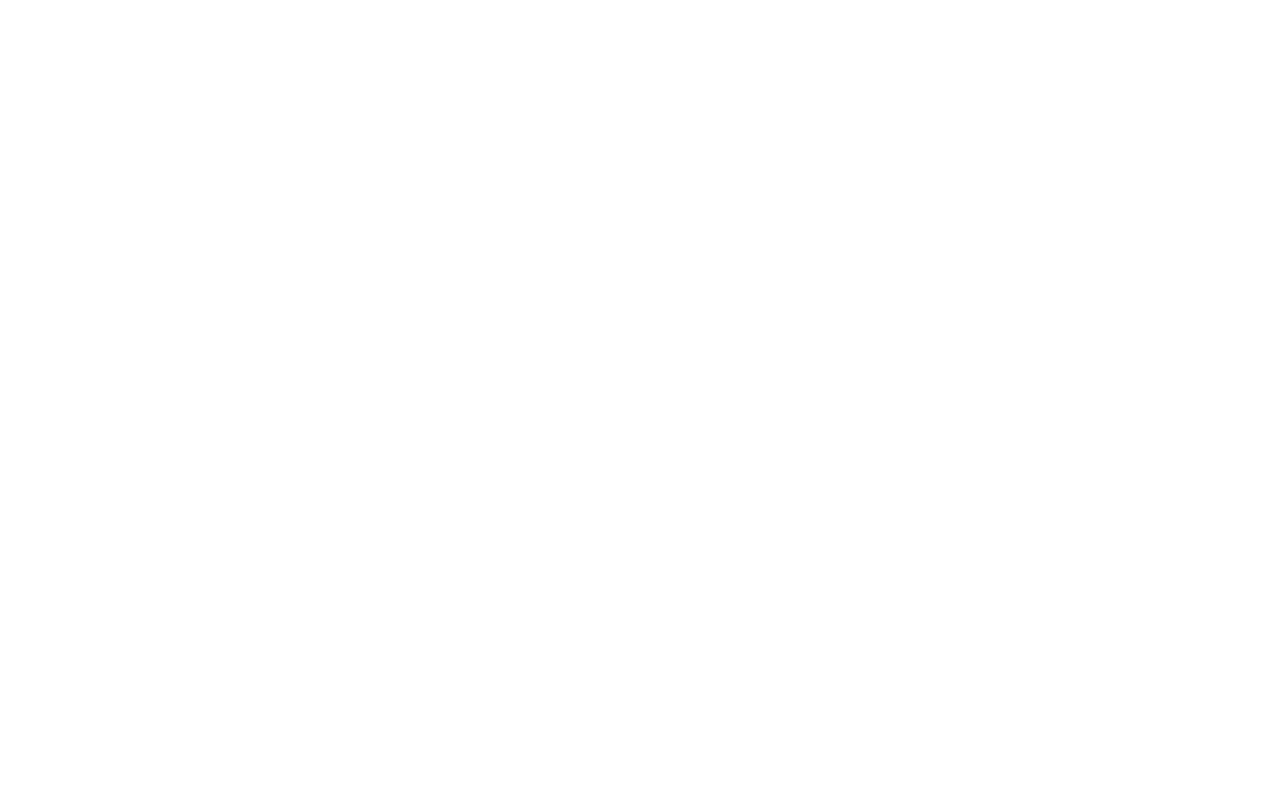
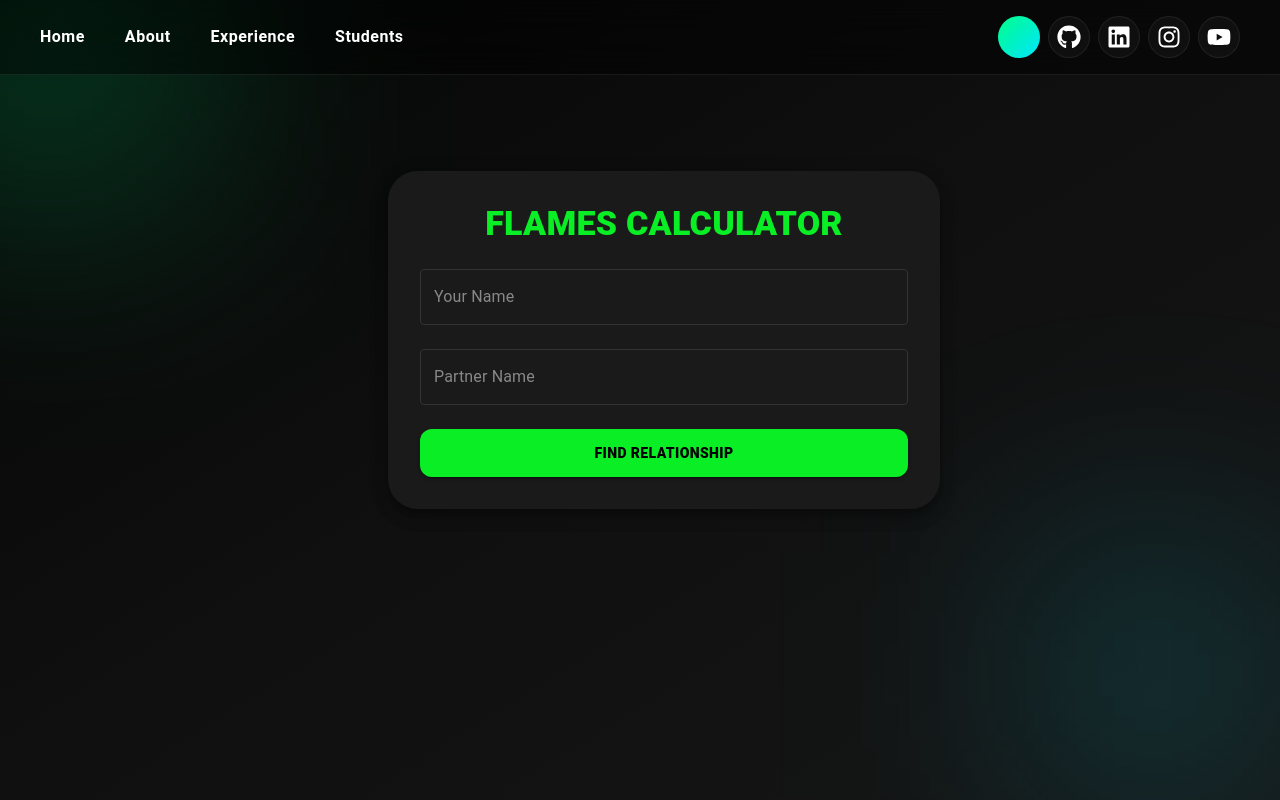
Before and after one commit to muralibalan/My_Official_Site, a React (Vite) app in the folder myProfile/: page /flames in a window 1280 px wide. Before the commit this address had no page. Built offline with nearby package versions, Linux system fonts and the light colour scheme; some icons are missing.

Commit message:
added flames

```diff
--- a/myProfile/src/App.jsx
+++ b/myProfile/src/App.jsx
@@ -15,6 +15,7 @@
 import ArrayAccessGame from './components/ArrayAccessGame'
 import SortingGame from './components/SortingGame'
 import MernSnake from './components/MernSnakeFull'
+import FlamesGame from './components/FlamesGame'
 
 function App() {
   // Login status-ai track panna indha state mukkiyam
@@ -35,6 +36,7 @@
           <Route path='arraygame' element={<ArrayAccessGame />} />
           <Route path='sortgame' element={<SortingGame />} />
           <Route path='Mernsnake' element={<MernSnake />} />
+          <Route path='flames' element={<FlamesGame />} />
           <Route
             path='study'
             element={
--- /dev/null
+++ b/myProfile/src/components/FlamesGame.jsx
@@ -0,0 +1,163 @@
+import React, { useState } from 'react';
+import { Box, TextField, Button, Typography, Paper, Container, Stack, Zoom } from '@mui/material';
+import { motion, AnimatePresence } from 'framer-motion';
+import FavoriteIcon from '@mui/icons-material/Favorite';
+import PeopleIcon from '@mui/icons-material/People';
+import MoodIcon from '@mui/icons-material/Mood';
+import ChurchIcon from '@mui/icons-material/Church';
+import GavelIcon from '@mui/icons-material/Gavel';
+import EscalatorWarningIcon from '@mui/icons-material/EscalatorWarning';
+import confetti from 'canvas-confetti';
+
+const FLAMES_DATA = {
+  'Friends': { icon: <PeopleIcon sx={{ fontSize: 60 }} />, color: '#2196f3', emoji: '🤝' },
+  'Lovers': { icon: <FavoriteIcon sx={{ fontSize: 60 }} />, color: '#f44336', emoji: '❤️' },
+  'Affection': { icon: <MoodIcon sx={{ fontSize: 60 }} />, color: '#ffeb3b', emoji: '😊' },
+  'Marriage': { icon: <ChurchIcon sx={{ fontSize: 60 }} />, color: '#9c27b0', emoji: '💍' },
+  'Enemies': { icon: <GavelIcon sx={{ fontSize: 60 }} />, color: '#4caf50', emoji: '😡' },
+  'Siblings': { icon: <EscalatorWarningIcon sx={{ fontSize: 60 }} />, color: '#ff9800', emoji: '👫' },
+};
+
+const FlamesGame = () => {
+  const [name1, setName1] = useState('');
+  const [name2, setName2] = useState('');
+  const [result, setResult] = useState(null);
+
+  const calculateFlames = () => {
+    if (!name1 || !name2) return;
+
+    let str1 = name1.toLowerCase().replace(/\s/g, '').split('');
+    let str2 = name2.toLowerCase().replace(/\s/g, '').split('');
+
+    // Cross out common letters
+    for (let i = 0; i < str1.length; i++) {
+      for (let j = 0; j < str2.length; j++) {
+        if (str1[i] === str2[j]) {
+          str1[i] = '';
+          str2[j] = '';
+          break;
+        }
+      }
+    }
+
+    let count = str1.join('').length + str2.join('').length;
+    let flames = ['Friends', 'Lovers', 'Affection', 'Marriage', 'Enemies', 'Siblings'];
+    let index = 0;
+
+    while (flames.length > 1) {
+      index = (index + count - 1) % flames.length;
+      if (index < 0) index = flames.length - 1;
+      flames.splice(index, 1);
+    }
+
+    const finalResult = flames[0];
+    setResult(finalResult);
+
+    // Animation Effect Based on Result
+    fireVedi(finalResult);
+  };
+
+  const fireVedi = (res) => {
+    const scalar = 2;
+    const heart = confetti.shapeFromPath({ path: 'M167 72c19,-38 37,-56 75,-56 60,0 100,51 100,123 0,111 -128,259 -167,300 -38,-41 -167,-189 -167,-300 0,-72 40,-123 100,-123 38,0 56,18 75,56z' });
+
+    if (res === 'Lovers') {
+      // Heart Explosion for Lovers
+      confetti({
+        shapes: [heart],
+        particleCount: 50,
+        spread: 100,
+        origin: { y: 0.6 },
+        colors: ['#ff0000', '#fe3e3e']
+      });
+    } else {
+      // General colorful explosion for others
+      confetti({
+        particleCount: 150,
+        spread: 70,
+        origin: { y: 0.6 }
+      });
+    }
+  };
+
+  return (
+    <Container maxWidth="sm" sx={{ mt: 8 }}>
+      <Paper elevation={10} sx={{ p: 4, borderRadius: '30px', bgcolor: '#1a1a1a', color: 'white', textAlign: 'center' }}>
+        <Typography variant="h4" sx={{ fontWeight: 900, mb: 3, color: '#09ee24ff' }}>
+          FLAMES CALCULATOR
+        </Typography>
+
+        <Stack spacing={3}>
+          <TextField
+            fullWidth
+            label="Your Name"
+            variant="outlined"
+            value={name1}
+            onChange={(e) => setName1(e.target.value)}
+            sx={inputStyle}
+          />
+          <TextField
+            fullWidth
+            label="Partner Name"
+            variant="outlined"
+            value={name2}
+            onChange={(e) => setName2(e.target.value)}
+            sx={inputStyle}
+          />
+
+          <Button
+            variant="contained"
+            onClick={calculateFlames}
+            sx={{
+              bgcolor: '#09ee24ff',
+              color: 'black',
+              fontWeight: 800,
+              py: 1.5,
+              borderRadius: '12px',
+              '&:hover': { bgcolor: '#07c91f' }
+            }}
+          >
+            Find Relationship
+          </Button>
+
+          <AnimatePresence mode="wait">
+            {result && (
+              <motion.div
+                key={result}
+                initial={{ scale: 0, opacity: 0, rotate: -180 }}
+                animate={{ scale: 1, opacity: 1, rotate: 0 }}
+                exit={{ scale: 0, opacity: 0 }}
+                transition={{ type: 'spring', stiffness: 260, damping: 20 }}
+              >
+                <Box sx={{ mt: 4, p: 3, borderRadius: '20px', border: `2px dashed ${FLAMES_DATA[result].color}` }}>
+                  <Box sx={{ color: FLAMES_DATA[result].color, mb: 1 }}>
+                    {FLAMES_DATA[result].icon}
+                  </Box>
+                  <Typography variant="h4" sx={{ fontWeight: 800, color: FLAMES_DATA[result].color }}>
+                    {result.toUpperCase()}
+                  </Typography>
+                  <Typography variant="h6" sx={{ mt: 1 }}>
+                    {FLAMES_DATA[result].emoji} {FLAMES_DATA[result].emoji} {FLAMES_DATA[result].emoji}
+                  </Typography>
+                </Box>
+              </motion.div>
+            )}
+          </AnimatePresence>
+        </Stack>
+      </Paper>
+    </Container>
+  );
+};
+
+const inputStyle = {
+  '& .MuiOutlinedInput-root': {
+    color: 'white',
+    '& fieldset': { borderColor: '#333' },
+    '&:hover fieldset': { borderColor: '#09ee24ff' },
+    '&.Mui-focused fieldset': { borderColor: '#09ee24ff' },
+  },
+  '& .MuiInputLabel-root': { color: '#888' },
+  '& .MuiInputLabel-root.Mui-focused': { color: '#09ee24ff' },
+};
+
+export default FlamesGame;
--- a/myProfile/src/components/Projects.jsx
+++ b/myProfile/src/components/Projects.jsx
@@ -118,11 +118,19 @@
     category: "games",
     isInternal: true, // Idhu internal route-nu identify panna oru flag
   },
+  // {
+  //   id: 14,
+  //   title: "MERN Snake Game",
+  //   image: "/projects_Ui/sortGame.png",
+  //   link: "/mernsnake", // Inga internal route path-ah kudukkuran
+  //   category: "games",
+  //   isInternal: true, // Idhu internal route-nu identify panna oru flag
+  // },
   {
-    id: 14,
-    title: "MERN Snake Game",
-    image: "/projects_Ui/sortGame.png",
-    link: "/mernsnake", // Inga internal route path-ah kudukkuran
+    id: 15,
+    title: "Flames Logic Game",
+    image: "/projects_Ui/flames.png",
+    link: "/flames", // Inga internal route path-ah kudukkuran
     category: "games",
     isInternal: true, // Idhu internal route-nu identify panna oru flag
   },
```
Also changed, not shown: myProfile/public/projects_Ui/flames.png (added).
